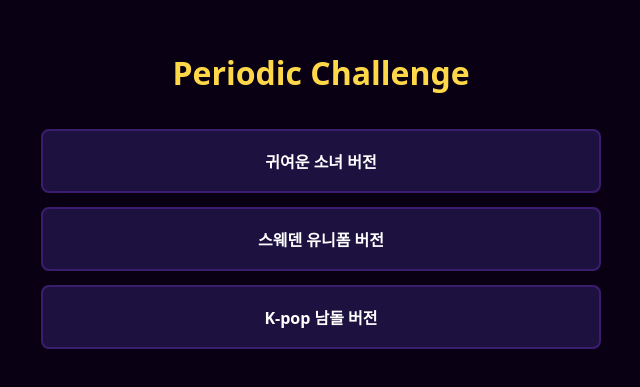
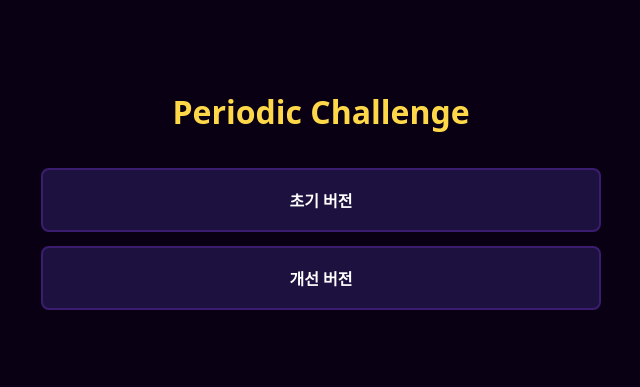
Before and after one commit to esqsoy/periodic-game, a plain HTML site: page index.html in a window 1280 px wide. Shown: the part 211-598 px from the top of the page, without its empty margins (319-959 px from the left). Drawn offline with Linux system fonts and the light colour scheme.

Commit message:
Update index.html

```diff
--- a/index.html
+++ b/index.html
@@ -39,9 +39,8 @@
 <body>
   <main>
     <h1>Periodic Challenge</h1>
-    <a href="./periodic-girl.html">귀여운 소녀 버전</a>
-    <a href="./periodic-sweden.html">스웨덴 유니폼 버전</a>
-    <a href="./periodic-kpop.html">K-pop 남돌 버전</a>
+    <a href="./periodic-girl.html">초기 버전</a>
+    <a href="./periodic-sweden.html">개선 버전</a>
   </main>
 </body>
 </html>
```
